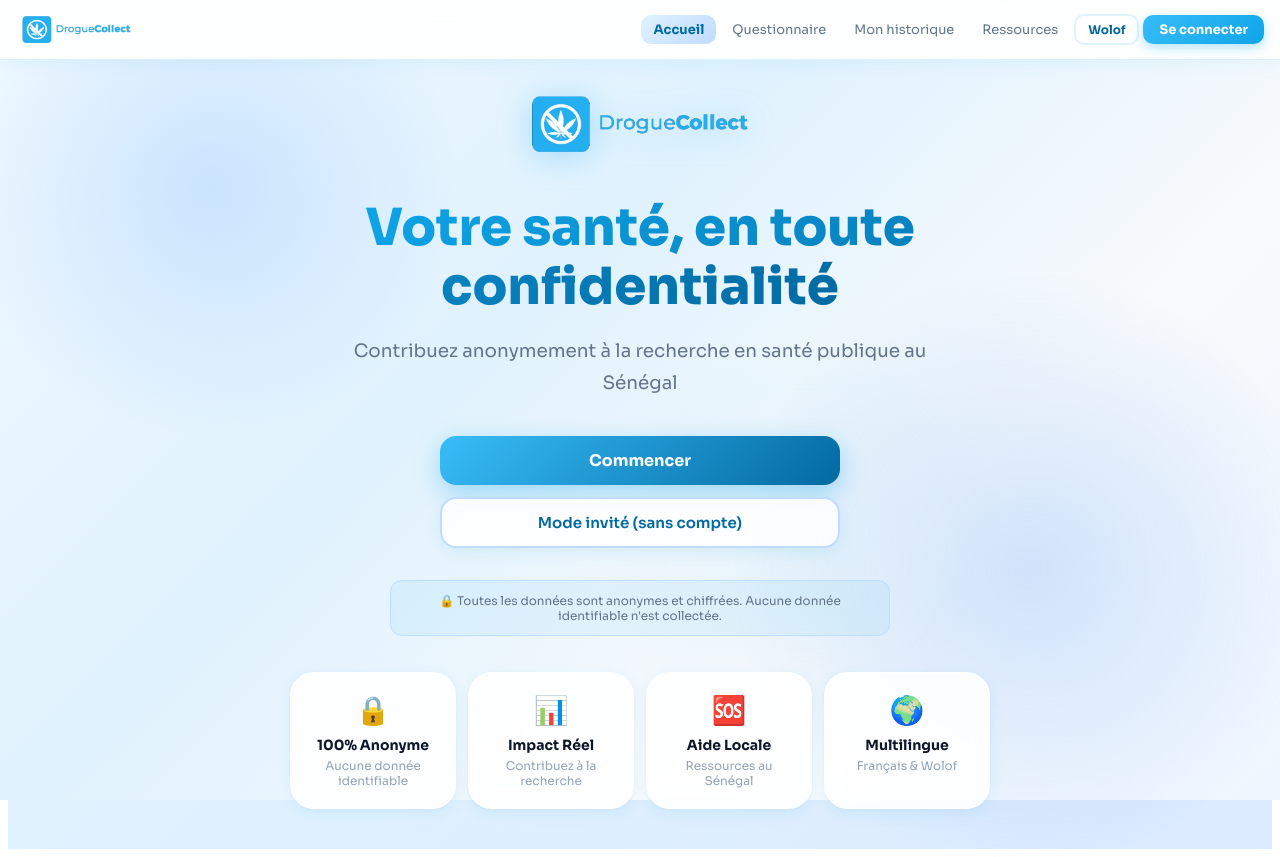
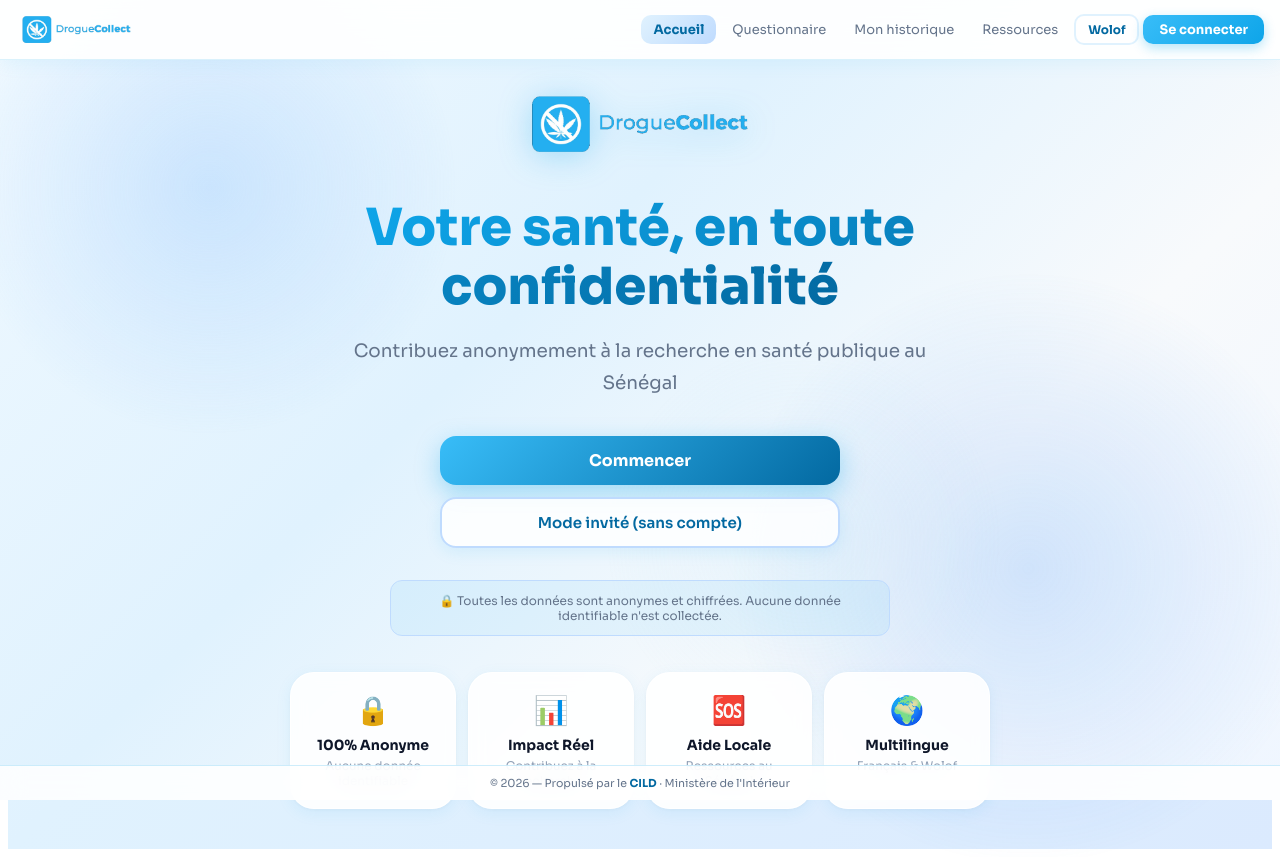
Before and after one commit to toxba851-creator/droguecollect, a React (Vite) app: page / in a window 1280 px wide. Built offline with nearby package versions, Linux system fonts and the light colour scheme; no server answers.

Commit message:
Footer copyright visible

```diff
--- a/src/App.jsx
+++ b/src/App.jsx
@@ -306,10 +306,12 @@ function Nav({ page, setPage, user, setUser, lang, setLang, t }) {
         .desktop-nav { display: flex !important; }
         .hamburger-btns { display: none !important; }
         .bottom-nav { display: none !important; }
+        .footer-desktop { display: block !important; }
         @media (max-width: 768px) {
           .desktop-nav { display: none !important; }
           .hamburger-btns { display: flex !important; }
           .bottom-nav { display: flex !important; }
+          .footer-desktop { display: none !important; }
         }
       `}</style>
 
@@ -384,9 +386,10 @@ function Nav({ page, setPage, user, setUser, lang, setLang, t }) {
         WebkitBackdropFilter: "blur(20px)",
         borderTop: "1px solid rgba(14,165,233,0.15)",
         boxShadow: "0 -4px 20px rgba(14,165,233,0.1)",
-        height: 68, alignItems: "center", justifyContent: "space-around",
+        flexDirection: "column", alignItems: "center",
         paddingBottom: "env(safe-area-inset-bottom)",
       }}>
+        <div style={{ display: "flex", width: "100%", height: 68, alignItems: "center", justifyContent: "space-around" }}>
           {navItems.map(item => (
             <button key={item.key} onClick={() => setPage(item.key)} style={{
               display: "flex", flexDirection: "column", alignItems: "center", gap: 2,
@@ -400,6 +403,11 @@ function Nav({ page, setPage, user, setUser, lang, setLang, t }) {
               <span style={{ fontSize: 10, whiteSpace: "nowrap" }}>{item.label}</span>
             </button>
           ))}
+        </div>
+        {/* Copyright mobile */}
+        <div style={{ fontSize: 10, color: "#94a3b8", paddingBottom: 6, textAlign: "center" }}>
+          © {new Date().getFullYear()} — Propulsé par le <strong style={{ color: "#0369a1" }}>CILD</strong> · Ministère de l'Intérieur
+        </div>
       </div>
     </>
   );
@@ -1538,6 +1546,23 @@ export default function DrogueCollect() {
         {page === "resources" && <ResourcesPage t={t} />}
         {page === "admin" && <AdminPage t={t} />}
       </div>
-    </div>
-  );
-}
+
+      {/* ─── FOOTER desktop uniquement ────────────────────────────────── */}
+      <footer className="footer-desktop" style={{
+        position: "fixed", bottom: 0, left: 0, right: 0, zIndex: 50,
+        textAlign: "center", padding: "10px 20px",
+        borderTop: "1px solid rgba(14,165,233,0.2)",
+        background: "rgba(255,255,255,0.85)",
+        backdropFilter: "blur(12px)",
+        WebkitBackdropFilter: "blur(12px)",
+      }}>
+        <p style={{ margin: 0, fontSize: 11, color: "#64748b", fontWeight: 500 }}>
+          © {new Date().getFullYear()} — Propulsé par le{" "}
+          <span style={{ fontWeight: 700, color: "#0369a1" }}>CILD</span>
+          {" "}· Ministère de l'Intérieur
+        </p>
+      </footer>
+
+    </div>
+  );
+}
```
Also changed, not shown: 1 other file (tests, documents, lock files or other folders). Lines whose indentation alone changed are shown as unchanged.
